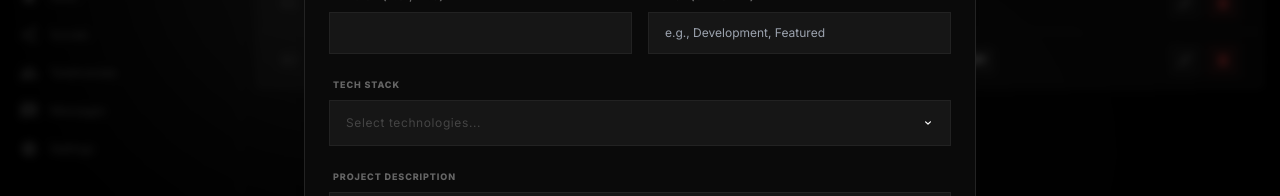
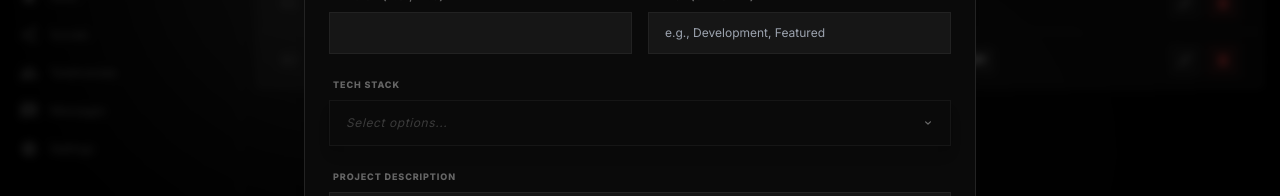
Before and after one commit to Hayyanshaikh/portfolio, a Next.js app: page /admin/projects in a window 1280 px wide. Both pictures are taken after a click on the button "ADD PROJECT". Shown: the part 309-505 px from the top of the page. Built offline with nearby package versions, Linux system fonts and the light colour scheme.

Commit message:
feat: refactor MultiSelectField to SelectField and fix selection bug

```diff
--- a/app/(admin)/admin/projects/page.tsx
+++ b/app/(admin)/admin/projects/page.tsx
@@ -11,7 +11,7 @@ import DataTable, { ColumnDef } from "@/components/admin/DataTable";
 import Modal from "@/components/ui/Modal";
 import Form from "@/components/ui/Form";
 import ActionButtons from "@/components/ui/ActionButtons";
-import MultiSelectField from "@/components/ui/MultiSelectField";
+import SelectField from "@/components/ui/SelectField";
 import { initialSkills } from "@/app/data/skills";
 
 interface ProjectEntry {
@@ -253,7 +253,8 @@ const ProjectsPage = () => {
             />
           </div>
 
-          <MultiSelectField
+          <SelectField
+            isMulti
             name="tags"
             label="Tech Stack"
             defaultValue={selectedEntry?.tags}
--- a/components/ui/MultiSelectField.tsx
+++ /dev/null
@@ -1,110 +0,0 @@
-"use client";
-
-import React, { useState, useRef, useEffect } from "react";
-import { HiX, HiChevronDown } from "react-icons/hi";
-
-interface MultiSelectFieldProps {
-  name: string;
-  label: string;
-  options: { label: string; value: string }[];
-  defaultValue?: string[];
-  isRequired?: boolean;
-}
-
-export default function MultiSelectField({
-  name,
-  label,
-  options,
-  defaultValue = [],
-  isRequired = false,
-}: MultiSelectFieldProps) {
-  const [selected, setSelected] = useState<string[]>(defaultValue);
-  const [isOpen, setIsOpen] = useState(false);
-  const containerRef = useRef<HTMLDivElement>(null);
-
-  useEffect(() => {
-    setSelected(defaultValue);
-  }, [defaultValue]);
-
-  useEffect(() => {
-    const handleClickOutside = (event: MouseEvent) => {
-      if (containerRef.current && !containerRef.current.contains(event.target as Node)) {
-        setIsOpen(false);
-      }
-    };
-    document.addEventListener("mousedown", handleClickOutside);
-    return () => document.removeEventListener("mousedown", handleClickOutside);
-  }, []);
-
-  const toggleOption = (value: string) => {
-    const newSelected = selected.includes(value)
-      ? selected.filter((v) => v !== value)
-      : [...selected, value];
-    setSelected(newSelected);
-  };
-
-  const removeOption = (value: string) => {
-    setSelected(selected.filter((v) => v !== value));
-  };
-
-  return (
-    <div className="space-y-1.5 relative" ref={containerRef}>
-      <label className="text-[9px] uppercase tracking-widest text-muted font-bold ml-1">
-        {label}
-      </label>
-
-      {/* Hidden input for form submission */}
-      <input
-        type="hidden"
-        name={name}
-        value={JSON.stringify(selected)}
-        data-required={isRequired ? true : undefined}
-      />
-
-      <div
-        onClick={() => setIsOpen(!isOpen)}
-        className="w-full bg-white/5 border border-white/5 px-4 py-2 min-h-[46px] text-xs outline-none transition-all text-white flex flex-wrap gap-2 items-center cursor-pointer hover:border-white/20"
-      >
-        {selected.length > 0 ? (
-          selected.map((val) => (
-            <span
-              key={val}
-              className="px-2 py-1 bg-white/10 rounded flex items-center gap-1 text-[10px] uppercase font-bold"
-            >
-              {val}
-              <HiX
-                className="hover:text-red-500 cursor-pointer"
-                onClick={(e) => {
-                  e.stopPropagation();
-                  removeOption(val);
-                }}
-              />
-            </span>
-          ))
-        ) : (
-          <span className="text-white/20 tracking-wider">Select technologies...</span>
-        )}
-        <HiChevronDown className={`ml-auto transition-transform ${isOpen ? "rotate-180" : ""}`} />
-      </div>
-
-      {isOpen && (
-        <div className="absolute z-50 top-full left-0 w-full mt-1 bg-surface border border-white/10 shadow-2xl max-h-60 overflow-y-auto custom-scrollbar animate-reveal">
-          {options.map((option) => {
-            const isSelected = selected.includes(option.value);
-            return (
-              <div
-                key={option.value}
-                onClick={() => toggleOption(option.value)}
-                className={`px-4 py-2 text-xs cursor-pointer transition-colors ${
-                  isSelected ? "bg-white/10 text-white" : "text-muted hover:bg-white/5 hover:text-white"
-                }`}
-              >
-                {option.label}
-              </div>
-            );
-          })}
-        </div>
-      )}
-    </div>
-  );
-}
--- /dev/null
+++ b/components/ui/SelectField.tsx
@@ -0,0 +1,138 @@
+"use client";
+
+import React, { useState, useRef, useEffect } from "react";
+import { HiX, HiChevronDown, HiCheck } from "react-icons/hi";
+
+interface SelectFieldProps {
+  name: string;
+  label: string;
+  options: { label: string; value: string }[];
+  defaultValue?: string | string[];
+  isRequired?: boolean;
+  isMulti?: boolean;
+  placeholder?: string;
+}
+
+export default function SelectField({
+  name,
+  label,
+  options,
+  defaultValue,
+  isRequired = false,
+  isMulti = false,
+  placeholder = "Select options...",
+}: SelectFieldProps) {
+  const [selected, setSelected] = useState<string[]>(() => {
+    if (!defaultValue) return [];
+    return Array.isArray(defaultValue) ? defaultValue : [defaultValue];
+  });
+  const [isOpen, setIsOpen] = useState(false);
+  const containerRef = useRef<HTMLDivElement>(null);
+
+  useEffect(() => {
+    if (!defaultValue) setSelected([]);
+    else setSelected(Array.isArray(defaultValue) ? defaultValue : [defaultValue]);
+  }, [defaultValue]);
+
+  useEffect(() => {
+    const handleClickOutside = (event: MouseEvent) => {
+      if (containerRef.current && !containerRef.current.contains(event.target as Node)) {
+        setIsOpen(false);
+      }
+    };
+    document.addEventListener("mousedown", handleClickOutside);
+    return () => document.removeEventListener("mousedown", handleClickOutside);
+  }, []);
+
+  const toggleOption = (e: React.MouseEvent, value: string) => {
+    e.stopPropagation(); // Prevent the parent div from toggling the dropdown
+
+    if (isMulti) {
+      const newSelected = selected.includes(value)
+        ? selected.filter((v) => v !== value)
+        : [...selected, value];
+      setSelected(newSelected);
+    } else {
+      setSelected([value]);
+      setIsOpen(false);
+    }
+  };
+
+  const removeOption = (e: React.MouseEvent, value: string) => {
+    e.stopPropagation();
+    setSelected(selected.filter((v) => v !== value));
+  };
+
+  const displayValue = isMulti ? selected : selected[0];
+  const formValue = isMulti ? (selected.length === 0 ? "" : JSON.stringify(selected)) : selected[0] || "";
+
+  return (
+    <div className="vertical-field space-y-1.5 relative" ref={containerRef}>
+      <label className="text-[9px] uppercase tracking-widest text-muted font-bold ml-1">
+        {label}
+      </label>
+
+      {/* Hidden input for form submission & validation */}
+      <input
+        type="hidden"
+        name={name}
+        value={formValue}
+        data-required={isRequired ? true : undefined}
+      />
+
+      <div
+        onClick={() => setIsOpen(!isOpen)}
+        className="w-full bg-[#0A0A0A] border border-white/5 hover:border-white/20 px-4 py-2 min-h-[46px] text-xs outline-none transition-all text-white flex flex-wrap gap-2 items-center cursor-pointer shadow-lg"
+      >
+        {selected.length > 0 ? (
+          selected.map((val) => (
+            <span
+              key={val}
+              className="px-2 py-1 bg-white/10 rounded flex items-center gap-1 text-[10px] uppercase font-bold text-white/90"
+            >
+              {val}
+              {isMulti && (
+                <HiX
+                  className="hover:text-red-400 cursor-pointer text-xs"
+                  onClick={(e) => removeOption(e, val)}
+                />
+              )}
+            </span>
+          ))
+        ) : (
+          <span className="text-white/20 tracking-wider italic">{placeholder}</span>
+        )}
+        <HiChevronDown className={`ml-auto text-white/40 transition-transform duration-300 ${isOpen ? "rotate-180" : ""}`} />
+      </div>
+
+      {isOpen && (
+        <div
+          className="absolute z-[100] top-[calc(100%+4px)] left-0 w-full bg-[#111111] border border-white/10 shadow-[0_20px_50px_rgba(0,0,0,0.5)] max-h-60 overflow-y-auto custom-scrollbar animate-reveal backdrop-blur-md rounded-sm"
+          onClick={(e) => e.stopPropagation()} // Prevent closing when clicking the container itself
+        >
+          {options.length > 0 ? (
+            options.map((option) => {
+              const isSelected = selected.includes(option.value);
+              return (
+                <div
+                  key={option.value}
+                  onClick={(e) => toggleOption(e, option.value)}
+                  className={`px-4 py-3 text-[11px] font-medium flex justify-between items-center cursor-pointer transition-all border-b border-white/[0.02] last:border-0 ${
+                    isSelected
+                      ? "bg-white/10 text-white"
+                      : "text-white/40 hover:bg-white/5 hover:text-white"
+                  }`}
+                >
+                  {option.label}
+                  {isSelected && <HiCheck className="text-white" />}
+                </div>
+              );
+            })
+          ) : (
+            <div className="px-4 py-3 text-xs text-white/20 italic">No options available</div>
+          )}
+        </div>
+      )}
+    </div>
+  );
+}
```
